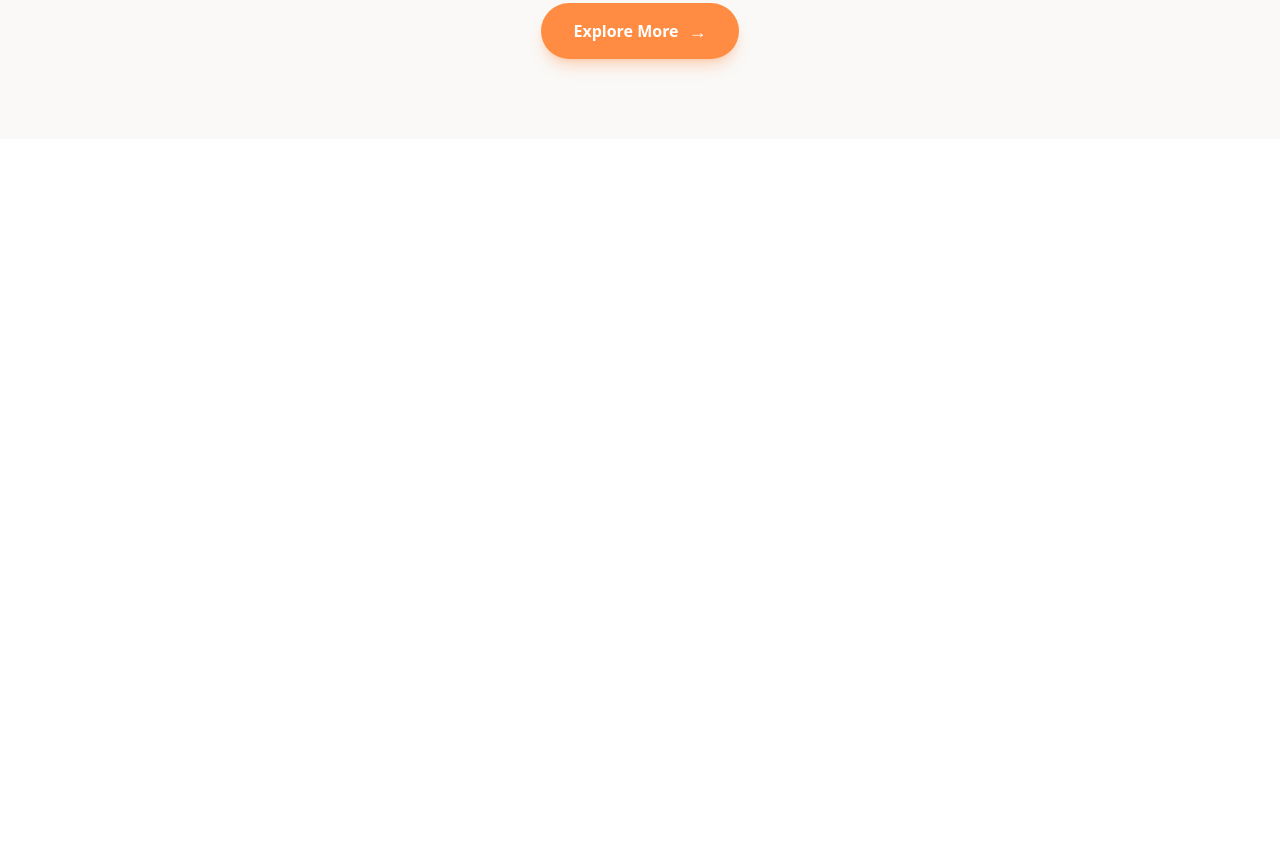
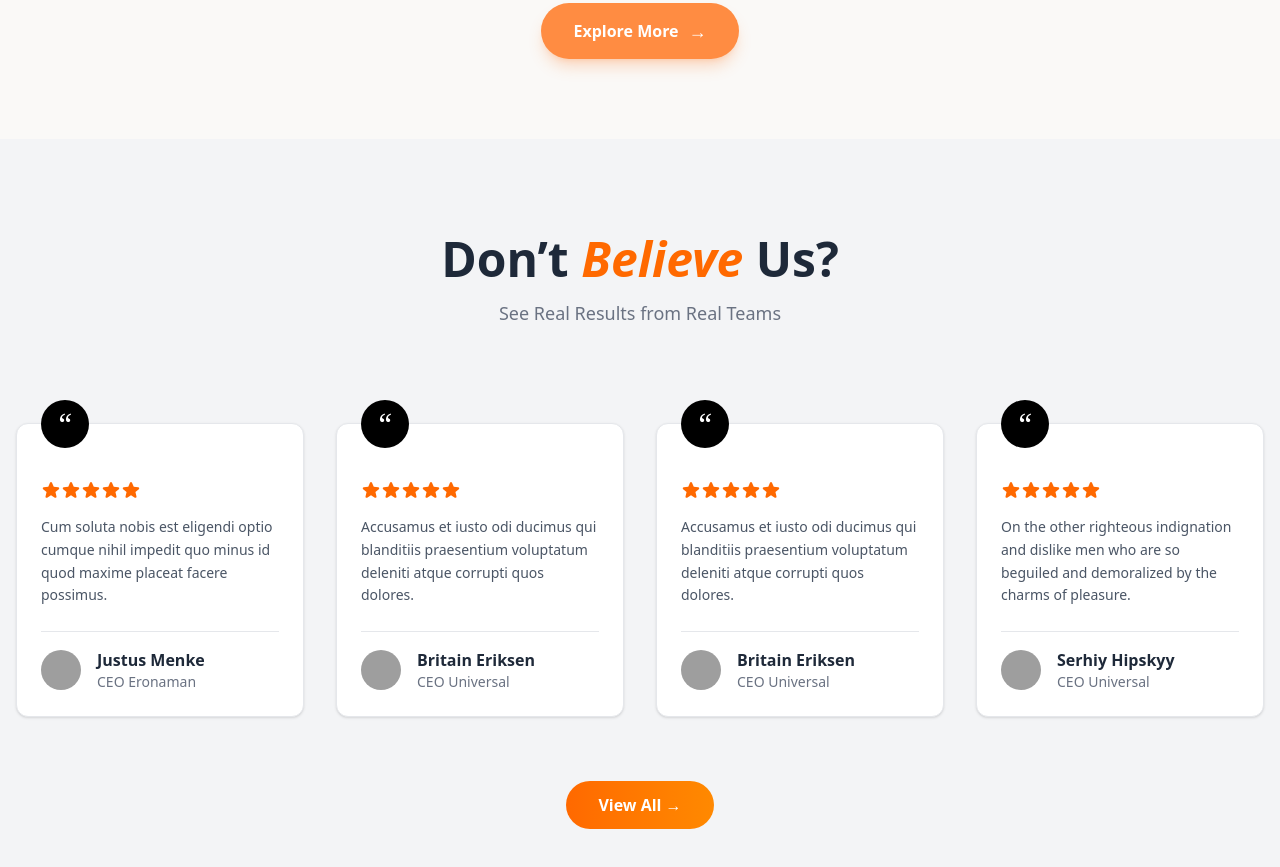
Before and after one commit to alihussnain1122/Sevvy, a React (Vite) app: page / in a window 1280 px wide. Shown: the part 8300-9167 px from the top of the page. Before the commit the page ends 8439 px from the top, so only its background shows below. Built offline with nearby package versions, Linux system fonts and the light colour scheme; grey boxes are pictures that could not be loaded; the HTML template or start-up script is replaced by a standard one; a web font is replaced by a local one.

Commit message:
til reviews testing

```diff
--- /dev/null
+++ b/src/components/Home/Review.jsx
@@ -0,0 +1,102 @@
+import React from 'react';
+
+const testimonials = [
+  {
+    quote: 'Cum soluta nobis est eligendi optio cumque nihil impedit quo minus id quod maxime placeat facere possimus.',
+    name: 'Justus Menke',
+    role: 'CEO Eronaman',
+    avatar: 'https://randomuser.me/api/portraits/men/1.jpg',
+  },
+  {
+    quote: 'Accusamus et iusto odi ducimus qui blanditiis praesentium voluptatum deleniti atque corrupti quos dolores.',
+    name: 'Britain Eriksen',
+    role: 'CEO Universal',
+    avatar: 'https://randomuser.me/api/portraits/men/2.jpg',
+  },
+  {
+    quote: 'Accusamus et iusto odi ducimus qui blanditiis praesentium voluptatum deleniti atque corrupti quos dolores.',
+    name: 'Britain Eriksen',
+    role: 'CEO Universal',
+    avatar: 'https://randomuser.me/api/portraits/men/3.jpg',
+  },
+  {
+    quote: 'On the other righteous indignation and dislike men who are so beguiled and demoralized by the charms of pleasure.',
+    name: 'Serhiy Hipskyy',
+    role: 'CEO Universal',
+    avatar: 'https://randomuser.me/api/portraits/men/4.jpg',
+  },
+];
+
+const StarIcon = (props) => (
+  <svg
+    xmlns="http://www.w3.org/2000/svg"
+    viewBox="0 0 24 24"
+    fill="currentColor"
+    {...props}
+  >
+    <path
+      fillRule="evenodd"
+      d="M10.788 3.21c.448-1.077 1.976-1.077 2.424 0l2.082 5.007 5.404.433c1.164.093 1.636 1.545.749 2.305l-4.117 3.527 1.257 5.273c.271 1.136-.964 2.033-1.96 1.425L12 18.354 7.373 21.18c-.996.608-2.231-.29-1.96-1.425l1.257-5.273-4.117-3.527c-.887-.76-.415-2.212.749-2.305l5.404-.433 2.082-5.006z"
+      clipRule="evenodd"
+    />
+  </svg>
+);
+
+const Review = () => {
+  return (
+    <section className="bg-gray-100 py-24">
+      <div className="container mx-auto px-4">
+        <div className="text-center mb-16">
+          <h2 className="text-4xl md:text-5xl font-bold text-gray-800">
+            Don’t <span className="italic text-orange-500">Believe</span> Us?
+          </h2>
+          <p className="text-lg text-gray-500 mt-4">
+            See Real Results from Real Teams
+          </p>
+        </div>
+
+        <div className="grid grid-cols-1 md:grid-cols-2 lg:grid-cols-4 gap-8">
+          {testimonials.map((testimonial, index) => (
+            <div
+              key={index}
+              className="bg-white border border-gray-200 rounded-xl shadow-sm p-6 relative mt-8"
+            >
+              <div className="absolute -top-6 left-6 w-12 h-12 bg-black rounded-full flex items-center justify-center">
+                <span className="text-white text-3xl font-serif">“</span>
+              </div>
+              <div className="flex text-orange-500 mt-8 mb-4">
+                {[...Array(5)].map((_, i) => (
+                  <StarIcon key={i} className="h-5 w-5" />
+                ))}
+              </div>
+              <p className="text-gray-600 text-sm leading-relaxed mb-6">
+                {testimonial.quote}
+              </p>
+              <div className="border-t border-gray-200 pt-4">
+                <div className="flex items-center gap-4">
+                  <img
+                    src={testimonial.avatar}
+                    alt={testimonial.name}
+                    className="w-10 h-10 rounded-full object-cover"
+                  />
+                  <div>
+                    <p className="font-semibold text-gray-800">{testimonial.name}</p>
+                    <p className="text-sm text-gray-500">{testimonial.role}</p>
+                  </div>
+                </div>
+              </div>
+            </div>
+          ))}
+        </div>
+
+        <div className="text-center mt-16">
+          <button className="bg-gradient-to-r from-orange-500 to-orange-400 text-white font-semibold px-8 py-3 rounded-full hover:scale-105 transition-transform duration-300">
+            View All →
+          </button>
+        </div>
+      </div>
+    </section>
+  );
+};
+
+export default Review;
--- a/src/pages/Home.jsx
+++ b/src/pages/Home.jsx
@@ -5,7 +5,7 @@ import Who from '../components/Home/Who.jsx';
 import Choose from '../components/Home/Choose.jsx';
 import Pricing from '../components/Home/Pricing.jsx';
 import Operation from '../components/Home/Operation.jsx';
-
+import Review from '../components/Home/Review.jsx';
 
 export default function Home() {
     return (
@@ -17,6 +17,7 @@ export default function Home() {
             <Choose />
             <Pricing />
             <Operation />
+            <Review />
         </>
     );
 }
```
